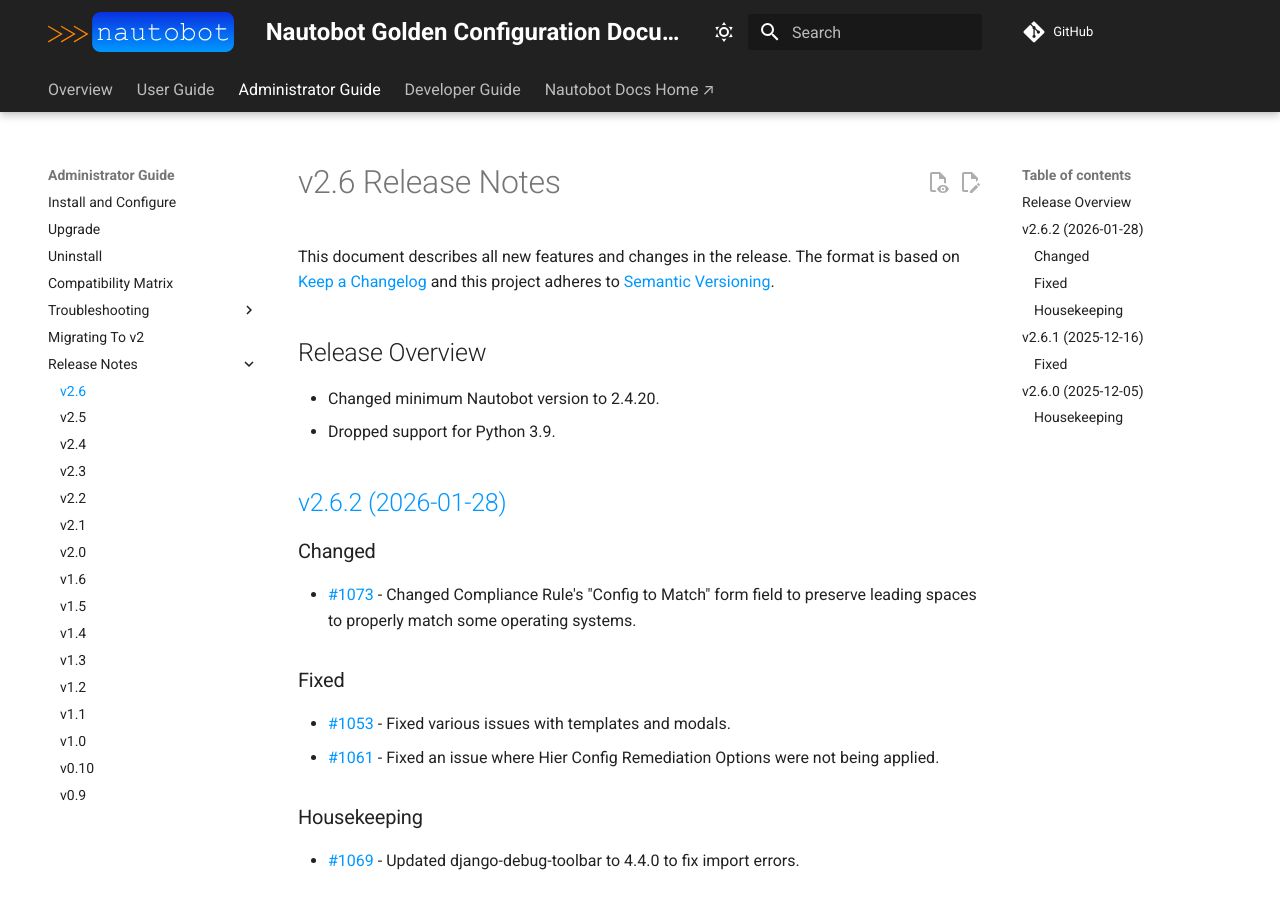
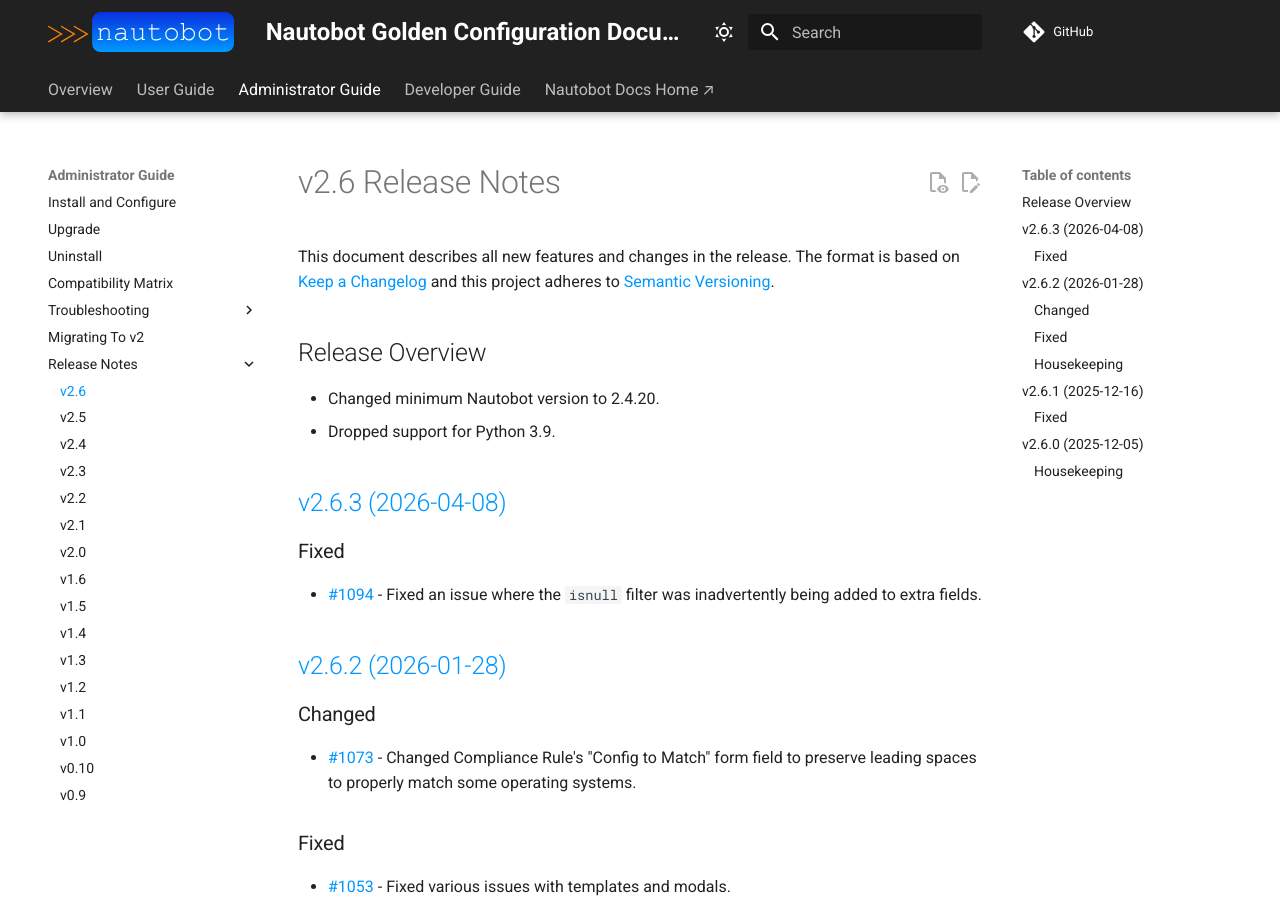
Before and after one commit to nautobot/nautobot-app-golden-config, an MkDocs documentation site: the page built from docs/admin/release_notes/version_2.6.md, in a window 1280 px wide and 900 px high. Built offline with MkDocs 1.6.1 and Material for MkDocs 9.7.7, drawn with Linux system fonts in a browser that asks for light colours; comment, search, counter and statistics services are not loaded.

Commit message:
Release v2.6.3

```diff
--- a/docs/admin/release_notes/version_2.6.md
+++ b/docs/admin/release_notes/version_2.6.md
@@ -9,6 +9,12 @@
 
 <!-- towncrier release notes start -->
 
+
+## [v2.6.3 (2026-04-08)](https://github.com/nautobot/nautobot-app-golden-config/releases/tag/v2.6.3)
+
+### Fixed
+
+- [#1094](https://github.com/nautobot/nautobot-app-golden-config/issues/1094) - Fixed an issue where the `isnull` filter was inadvertently being added to extra fields.
 
 ## [v2.6.2 (2026-01-28)](https://github.com/nautobot/nautobot-app-golden-config/releases/tag/v2.6.2)
 
--- a/pyproject.toml
+++ b/pyproject.toml
@@ -1,6 +1,6 @@
 [tool.poetry]
 name = "nautobot-golden-config"
-version = "2.6.2"
+version = "2.6.3"
 description = "An app for configuration on nautobot"
 authors = ["Network to Code, LLC <opensource@networktocode.com>"]
 license = "Apache-2.0"
```
Also changed, not shown: 1 other file.
